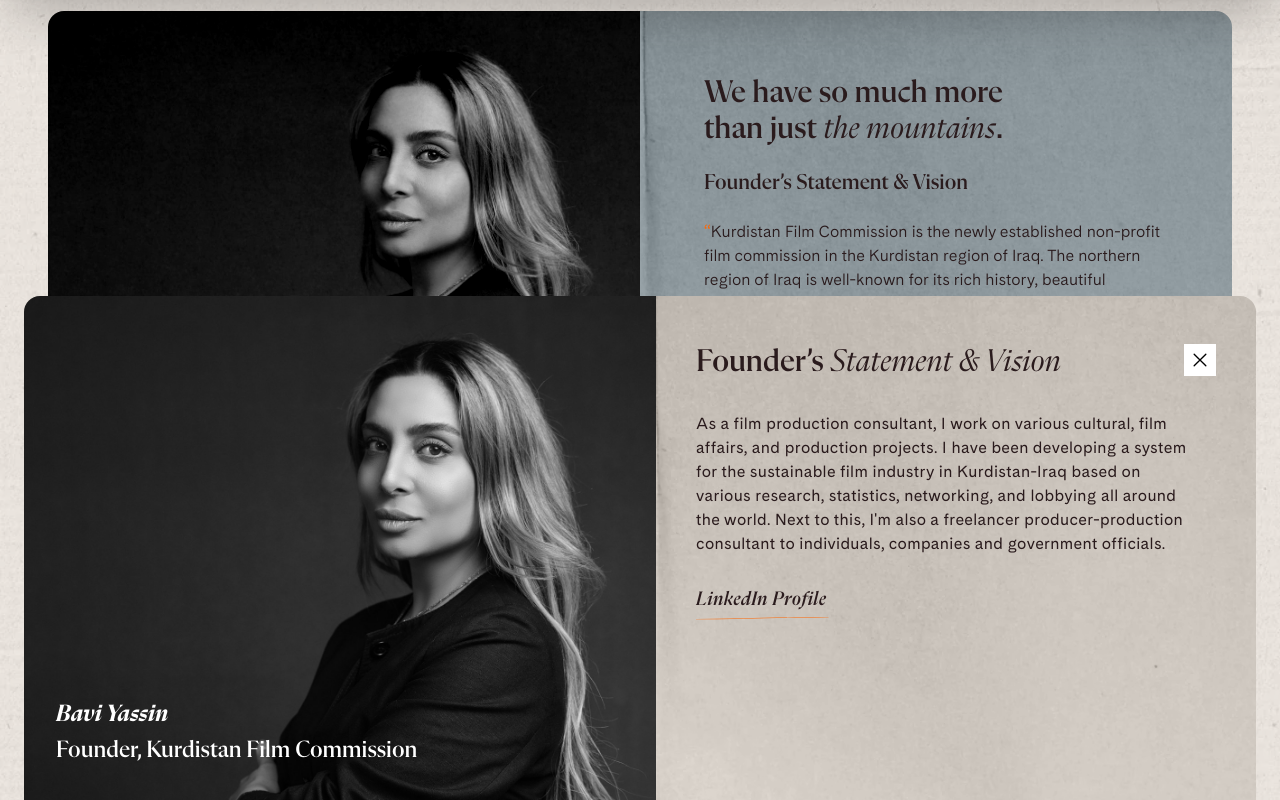
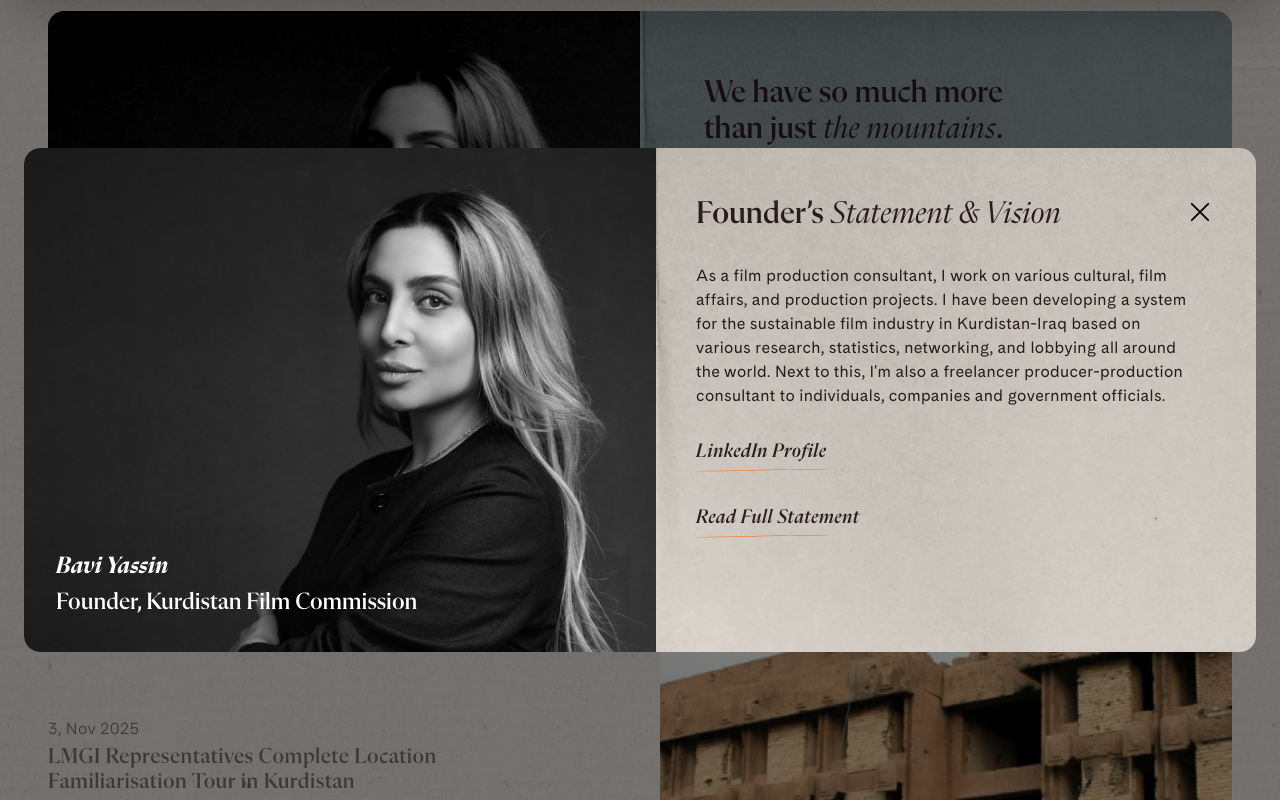
Before and after one commit to LhonRafaat/kfo-new-website, a Next.js app: page / in a window 1280 px wide. Both pictures are taken after a click on the button "Read Full Message". Shown: the part 2436-3236 px from the top of the page. Built offline with nearby package versions, Linux system fonts and the light colour scheme.

Commit message:
feat: update founder message dialog animations and content; enhance exit behavior and styling

```diff
--- a/src/app/globals.css
+++ b/src/app/globals.css
@@ -402,8 +402,12 @@
   .news-rise {
     animation: none;
   }
-  /* The founder's-message sheet appears rather than rising into place. */
-  .animate-sheet-in {
+  /* The founder's-message dialog appears and disappears rather than
+     rising into and out of place. */
+  .animate-sheet-in,
+  .animate-sheet-out,
+  .animate-scrim-in,
+  .animate-scrim-out {
     animation: none;
   }
   .underline-wave,
--- a/src/components/sections/FounderMessage.tsx
+++ b/src/components/sections/FounderMessage.tsx
@@ -8,21 +8,27 @@
 import { founderMessage } from "@/lib/content";
 
 /**
- * "Read Full Message" on the founder card, and the sheet it opens
+ * "Read Full Message" on the founder card, and the dialog it opens
  * (Figma "Testimonial Section", 537:1923).
  *
- * The frame is a 1232×504 panel pinned to the bottom of the viewport with only
- * its top corners rounded — a bottom sheet, not a centred dialog. Its portrait
- * fills the left 632px edge-to-edge with the name over its base; the statement
- * column sits at x672, 524 wide. The paper scan behind it is a 1232×666 rect
- * starting 81px above the sheet's top, linear-burned at 60% and clipped by the
- * sheet, so only a slice of the crease shows.
+ * The panel is the frame's 1232×504: portrait filling the left 632px
+ * edge-to-edge with the name over its base, statement column at x672 and 524
+ * wide, close at 1160/48. The paper scan behind it is a 1232×666 rect starting
+ * 81px above the panel's top, linear-burned at 60% and clipped by it, so only
+ * a slice of the crease shows.
  *
- * The Figma paints no scrim behind the sheet, so neither does this — the
- * overlay is transparent and exists only to catch outside clicks.
+ * Three deliberate deviations from the frame, all requested: it is **centred**
+ * rather than pinned to the bottom of the viewport (so all four corners are
+ * rounded, not just the top two), it animates both in and out, and the page
+ * behind it dims to half. The exit animation is why closing runs through
+ * `requestClose` and a timer instead of unmounting on the spot.
  */
+/** Matches the `sheet-out` / `scrim-out` durations in tailwind.config.ts. */
+const EXIT_MS = 300;
+
 export function FounderMessage() {
   const [open, setOpen] = useState(false);
+  const [closing, setClosing] = useState(false);
   const closeRef = useRef<HTMLButtonElement>(null);
   const sheetRef = useRef<HTMLDivElement>(null);
   const titleId = useId();
@@ -36,6 +42,17 @@
   // with the copy above it. Doubles as the element focus returns to on close.
   const [triggerRef, visible] = useInView<HTMLButtonElement>();
 
+  // Play the exit animation, then unmount.
+  const requestClose = () => setClosing(true);
+  useEffect(() => {
+    if (!closing) return;
+    const t = setTimeout(() => {
+      setOpen(false);
+      setClosing(false);
+    }, EXIT_MS);
+    return () => clearTimeout(t);
+  }, [closing]);
+
   useEffect(() => {
     if (!open) return;
     const prev = document.body.style.overflow;
@@ -44,7 +61,7 @@
 
     const onKeyDown = (e: KeyboardEvent) => {
       if (e.key === "Escape") {
-        setOpen(false);
+        requestClose();
         return;
       }
       if (e.key !== "Tab" || !sheetRef.current) return;
@@ -79,7 +96,7 @@
         type="button"
         onClick={() => setOpen(true)}
         aria-haspopup="dialog"
-        aria-expanded={open}
+        aria-expanded={open && !closing}
         className={`accent-link text-left ${visible ? "is-visible" : ""}`}
       >
         <span className="flex flex-col">
@@ -91,18 +108,24 @@
       {open &&
         mounted &&
         createPortal(
-          <div
-            className="fixed inset-0 z-50 flex items-end justify-center"
-            onPointerDown={(e) => {
-              if (e.target === e.currentTarget) setOpen(false);
-            }}
-          >
+          <div className="fixed inset-0 z-50 flex items-center justify-center p-4 sm:p-6">
+            {/* Half-dark scrim over the page, and the click target that
+                dismisses the dialog. */}
+            <div
+              aria-hidden
+              onPointerDown={requestClose}
+              className={`absolute inset-0 bg-black/50 ${
+                closing ? "animate-scrim-out" : "animate-scrim-in"
+              }`}
+            />
             <div
               ref={sheetRef}
               role="dialog"
               aria-modal="true"
               aria-labelledby={titleId}
-              className="animate-sheet-in relative isolate flex max-h-[92svh] w-full max-w-[1232px] flex-col overflow-y-auto overflow-x-hidden rounded-t-2xl lg:h-[504px] lg:flex-row lg:overflow-y-hidden"
+              className={`relative isolate flex max-h-full w-full max-w-[1232px] flex-col overflow-y-auto overflow-x-hidden rounded-2xl lg:h-[504px] lg:flex-row lg:overflow-y-hidden ${
+                closing ? "animate-sheet-out" : "animate-sheet-in"
+              }`}
             >
               {/* Cream under the paper scan, linear-burned at 60% (537:1924).
                 Everything else paints above this sandwich — anything nested
@@ -166,6 +189,18 @@
                     <Underline className="!h-[5px] w-[173px]" />
                   </span>
                 </a>
+                <a
+                  href={founderMessage.linkedin.href}
+                  target="_blank"
+                  rel="noreferrer noopener"
+                  className="accent-link is-visible self-start"
+                >
+                  <span className="flex flex-col">
+                    <span>{founderMessage.readStatement}</span>
+                    {/* 133px drawn; the wave fills 115 of the 150-unit box. */}
+                    <Underline className="!h-[5px] w-[173px]" />
+                  </span>
+                </a>
               </div>
 
               {/* Close (537:1937) — a 32px white square 40px in from the sheet's
@@ -175,9 +210,9 @@
                 type="button"
                 onClick={() => setOpen(false)}
                 aria-label="Close the founder's message"
-                className="absolute right-6 top-6 flex h-8 w-8 items-center justify-center bg-white text-black transition-colors duration-300 hover:text-accent lg:right-10 lg:top-12"
+                className="absolute right-6 top-6 flex h-8 w-8 items-center justify-center text-black transition-colors duration-300 hover:text-accent lg:right-10 lg:top-12"
               >
-                <CloseIcon className="h-5 w-5" />
+                <CloseIcon className="h-7 w-7" />
               </button>
             </div>
           </div>,
--- a/src/lib/content.ts
+++ b/src/lib/content.ts
@@ -669,6 +669,7 @@
   // The frame types "Commision"; shipped corrected, like the homepage's
   // "Filiming" → "Filming".
   title: "Founder, Kurdistan Film Commission",
+  readStatement: "Read Full Statement",
   linkedin: {
     label: "LinkedIn Profile",
     href: "https://www.linkedin.com/search/results/people/?keywords=Bavi%20Yassin",
--- a/tailwind.config.ts
+++ b/tailwind.config.ts
@@ -48,11 +48,18 @@
           "0%": { opacity: "0", transform: "translateY(-8px)" },
           "100%": { opacity: "1", transform: "translateY(0)" },
         },
-        // Founder's-message bottom sheet (Figma 537:1923) rising into place.
+        // Founder's-message dialog (Figma 537:1923) and its scrim. The exit
+        // pair is quicker than the entrance: dismissing should feel immediate.
         "sheet-in": {
-          "0%": { opacity: "0", transform: "translateY(24px)" },
-          "100%": { opacity: "1", transform: "translateY(0)" },
+          "0%": { opacity: "0", transform: "translateY(16px) scale(0.98)" },
+          "100%": { opacity: "1", transform: "translateY(0) scale(1)" },
         },
+        "sheet-out": {
+          "0%": { opacity: "1", transform: "translateY(0) scale(1)" },
+          "100%": { opacity: "0", transform: "translateY(16px) scale(0.98)" },
+        },
+        "scrim-in": { "0%": { opacity: "0" }, "100%": { opacity: "1" } },
+        "scrim-out": { "0%": { opacity: "1" }, "100%": { opacity: "0" } },
         marquee: {
           "0%": { transform: "translateX(0)" },
           "100%": { transform: "translateX(-50%)" },
@@ -63,7 +70,14 @@
         // `animate-fade-in` added later can't drift off-system.
         "fade-in": "fade-in var(--fade-duration) var(--fade-ease) both",
         "menu-in": "menu-in 0.4s ease-out both",
-        "sheet-in": "sheet-in 0.45s var(--fade-ease) both",
+        "sheet-in": "sheet-in 0.4s var(--fade-ease) both",
+        // Exits run on an ease-IN curve, not the shared `--fade-ease`. That
+        // token is a hard ease-out — on the way out it dumps ~95% of the
+        // change in the first third, so a 250ms exit read as an instant
+        // disappearance. Slow start, quick finish is what makes it visible.
+        "sheet-out": "sheet-out 0.3s cubic-bezier(0.4, 0, 1, 1) both",
+        "scrim-in": "scrim-in 0.35s var(--fade-ease) both",
+        "scrim-out": "scrim-out 0.3s cubic-bezier(0.4, 0, 1, 1) both",
       },
     },
   },
```
